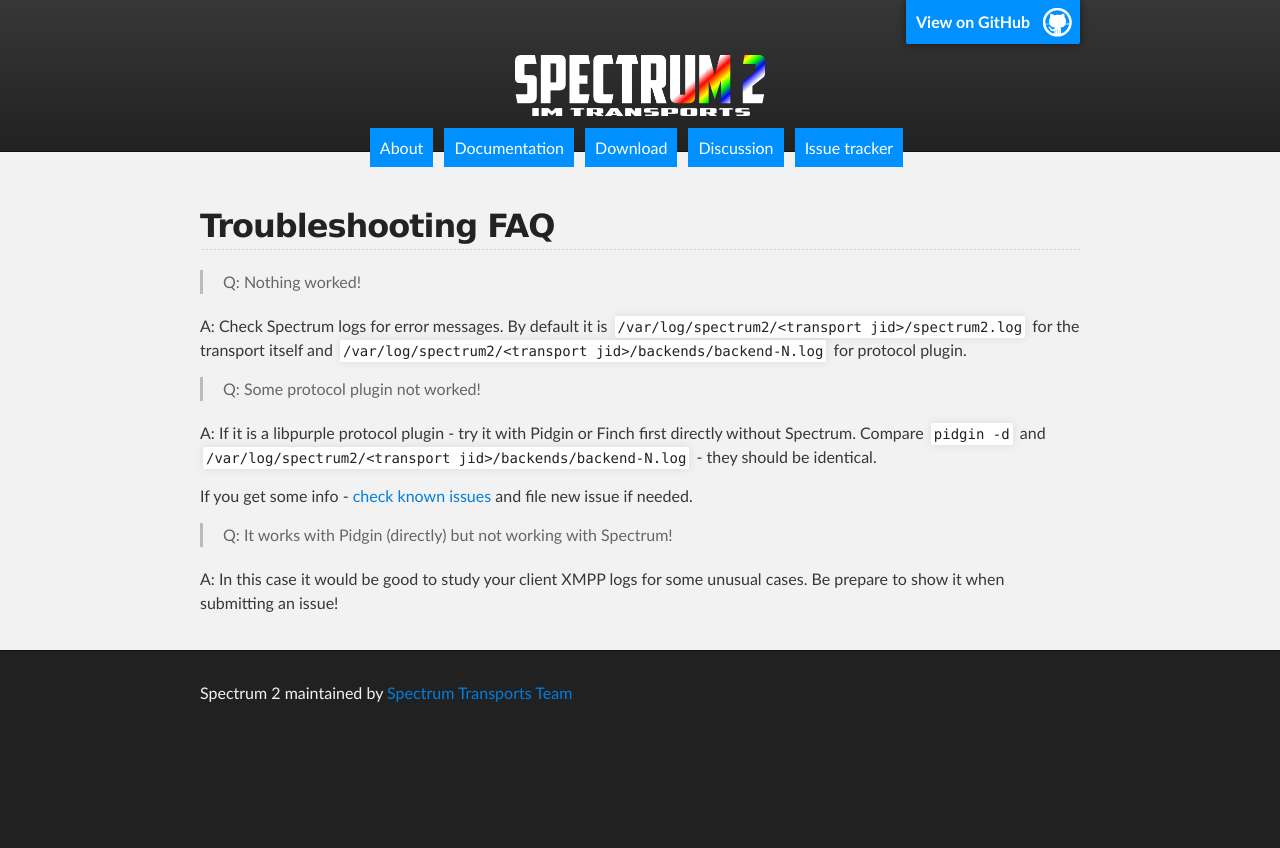
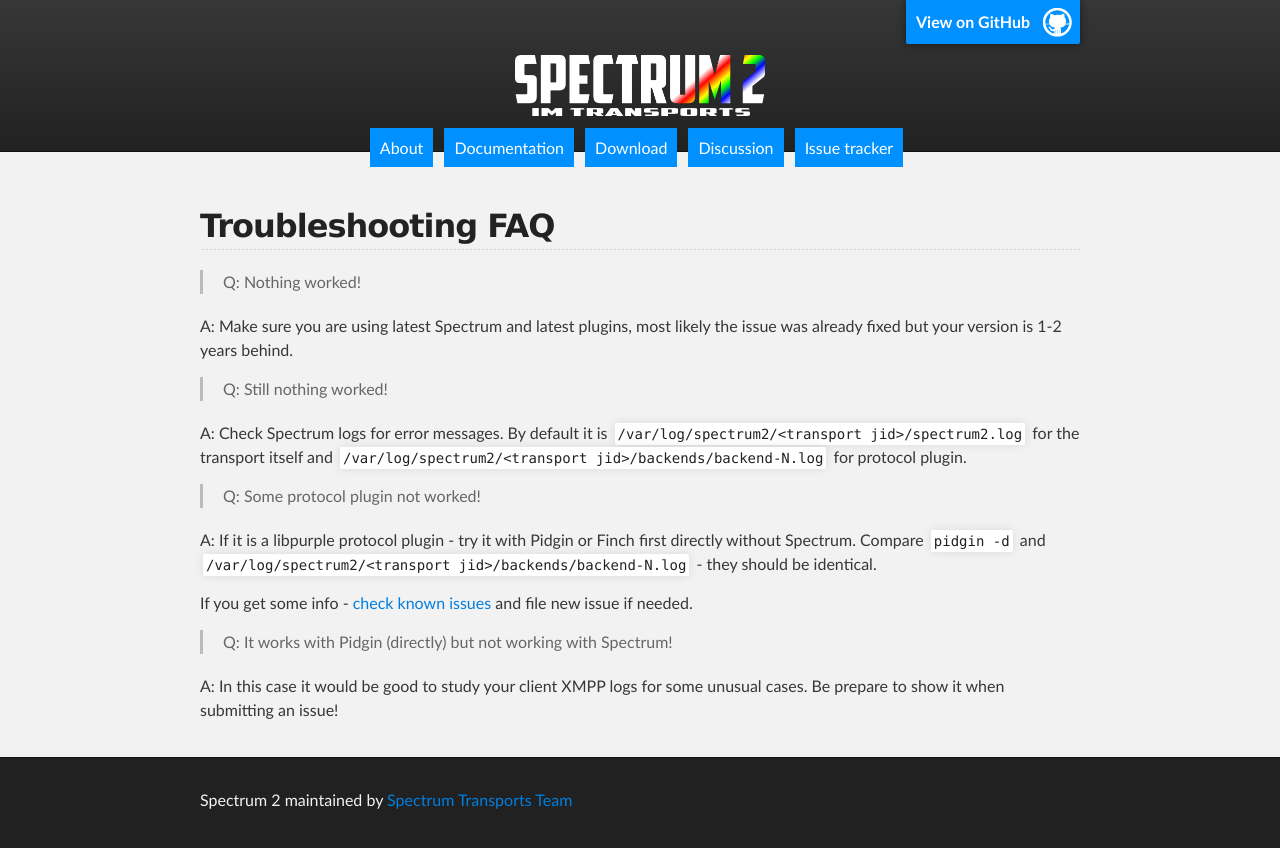
Before and after one commit to SpectrumIM/spectrum2, a Jekyll site: the page built from documentation/installation/troubleshooting.md, in a window 1280 px wide. Shown: the top 848 px of the page. Built offline with Jekyll 4.4.1, drawn with Linux system fonts in a browser that asks for light colours.

Commit message:
Update troubleshooting.md

```diff
--- a/documentation/installation/troubleshooting.md
+++ b/documentation/installation/troubleshooting.md
@@ -6,6 +6,11 @@ title: Troubleshooting
 ## Troubleshooting FAQ
 
 > Q: Nothing worked!
+
+A: Make sure you are using latest Spectrum and latest plugins, most likely the issue was already fixed but your version is 1-2 years behind.
+
+
+> Q: Still nothing worked!
 
 A: Check Spectrum logs for error messages.
 By default it is `/var/log/spectrum2/<transport jid>/spectrum2.log` for the transport itself
```
